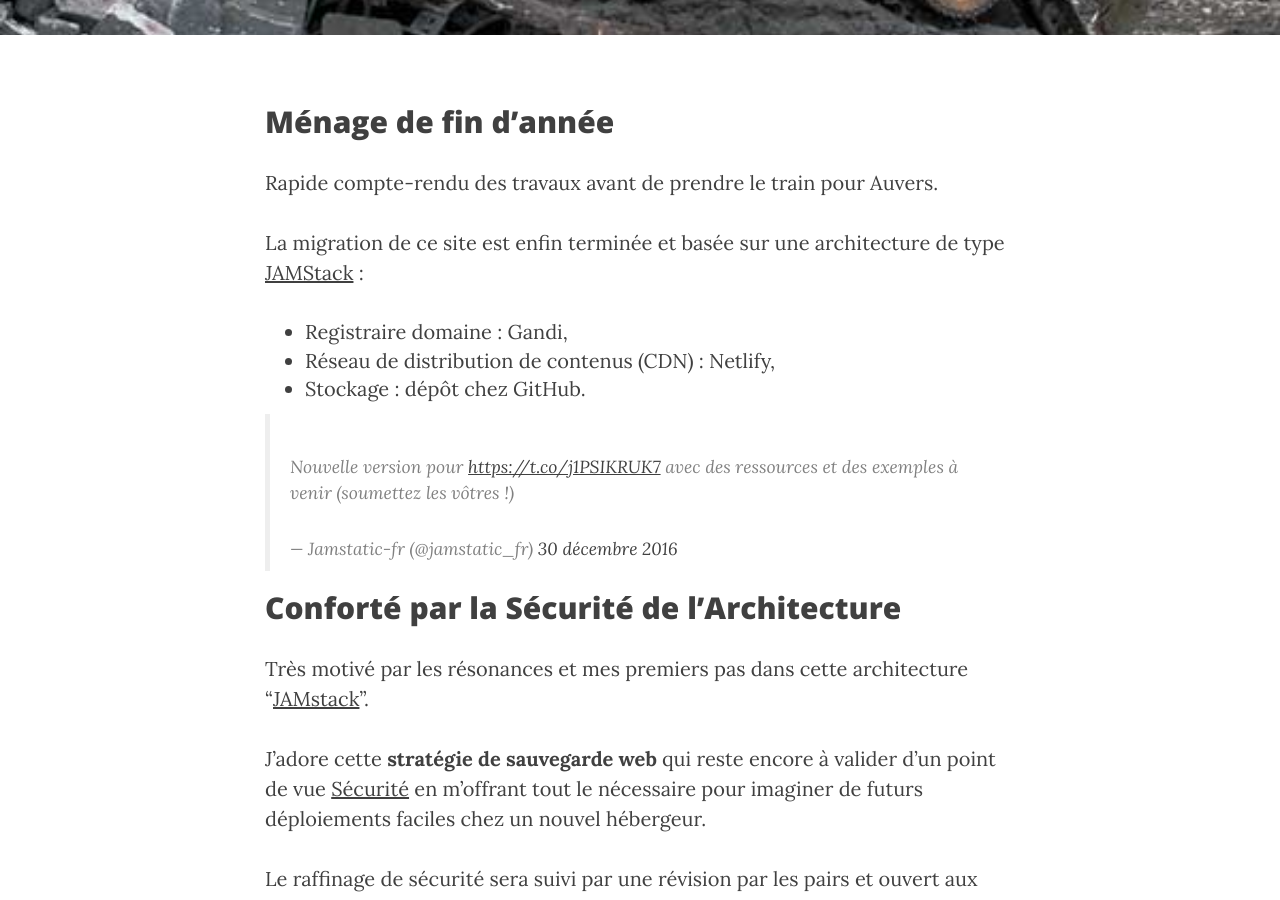
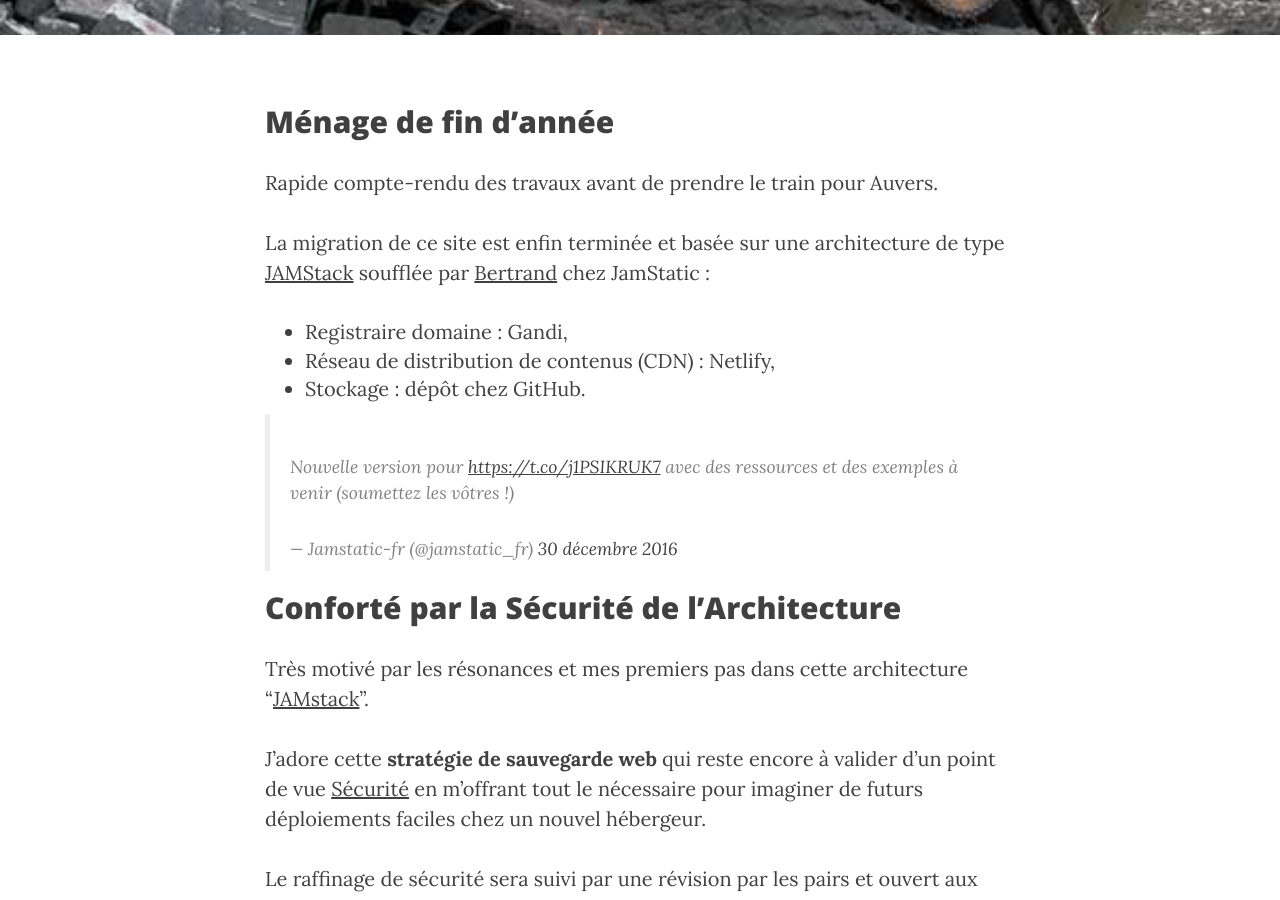
Before and after one commit to ChristopheDucamp/xtof-clean-blog, a Jekyll site: the page built from _posts/2016-12-30-sauvegarde-2017.markdown, in a window 1280 px wide and 900 px high, scrolled down 438 px. Built offline with Jekyll 4.4.1, drawn with Linux system fonts in a browser that asks for light colours; nearby versions of some CDN libraries; comment, search, counter and statistics services are not loaded.

Commit message:
Updated Sauvegarde 2017

```diff
--- a/_posts/2016-12-30-sauvegarde-2017.markdown
+++ b/_posts/2016-12-30-sauvegarde-2017.markdown
@@ -14,7 +14,7 @@ layout: post
 
 Rapide compte-rendu des travaux avant de prendre le train pour Auvers.
 
-La migration de ce site est enfin terminée et basée sur une architecture de type [JAMStack](http://ducamp.me/JAMStack) :
+La migration de ce site est enfin terminée et basée sur une architecture de type [JAMStack](http://ducamp.me/JAMStack) soufflée par <span class="h-card">[Bertrand](https://bertrandkeller.info)</span> chez JamStatic :
 * Registraire domaine : Gandi,
 * Réseau de distribution de contenus ([CDN](http://ducamp.me/CDN)) : [Netlify](https://netlify.com),
 * Stockage : [dépôt chez GitHub](https://github.com/ChristopheDucamp/xtof-clean-blog).
```
